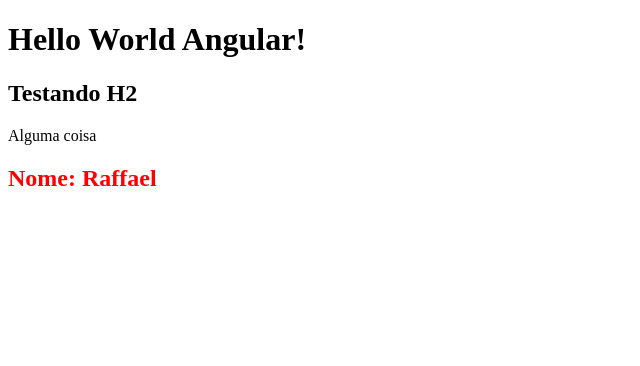
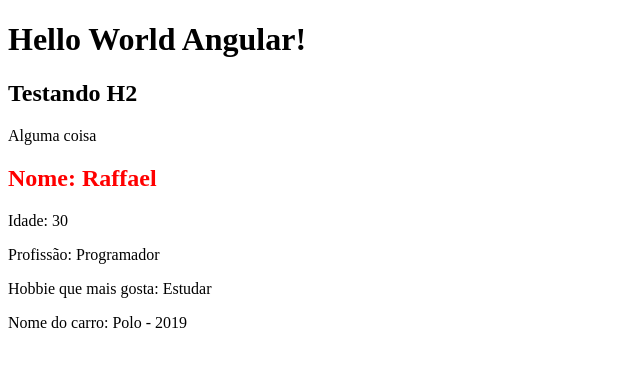
Before and after one commit to RaffaelBino/curso-angular13, an Angular app: page / in a window 1280 px wide. Shown: the top 366 px of the page, without its empty margins (0-640 px from the left). Built offline with nearby package versions, Linux system fonts and the light colour scheme.

Commit message:
Adicionando Arquivos do curso

```diff
--- a/src/app/components/first-component/first-component.component.html
+++ b/src/app/components/first-component/first-component.component.html
@@ -1 +1,5 @@
 <h2>Nome: {{ name }}</h2>
+<p>Idade: {{ age }}</p>
+<p>Profissão: {{ job }}</p>
+<p>Hobbie que mais gosta: {{ hobbies[2] }}</p>
+<p>Nome do carro: {{ car.name }} - {{ car.year }}</p>
--- a/src/app/components/first-component/first-component.component.ts
+++ b/src/app/components/first-component/first-component.component.ts
@@ -8,6 +8,12 @@ import { Component, OnInit } from '@angular/core';
 export class FirstComponentComponent implements OnInit {
   name: string = 'Raffael';
   age: number = 30;
+  job = 'Programador';
+  hobbies = ['Correr', 'Jogar', 'Estudar' ];
+  car = {
+    name: 'Polo',
+    year: 2019
+  }
 
   constructor() {}
 
```
